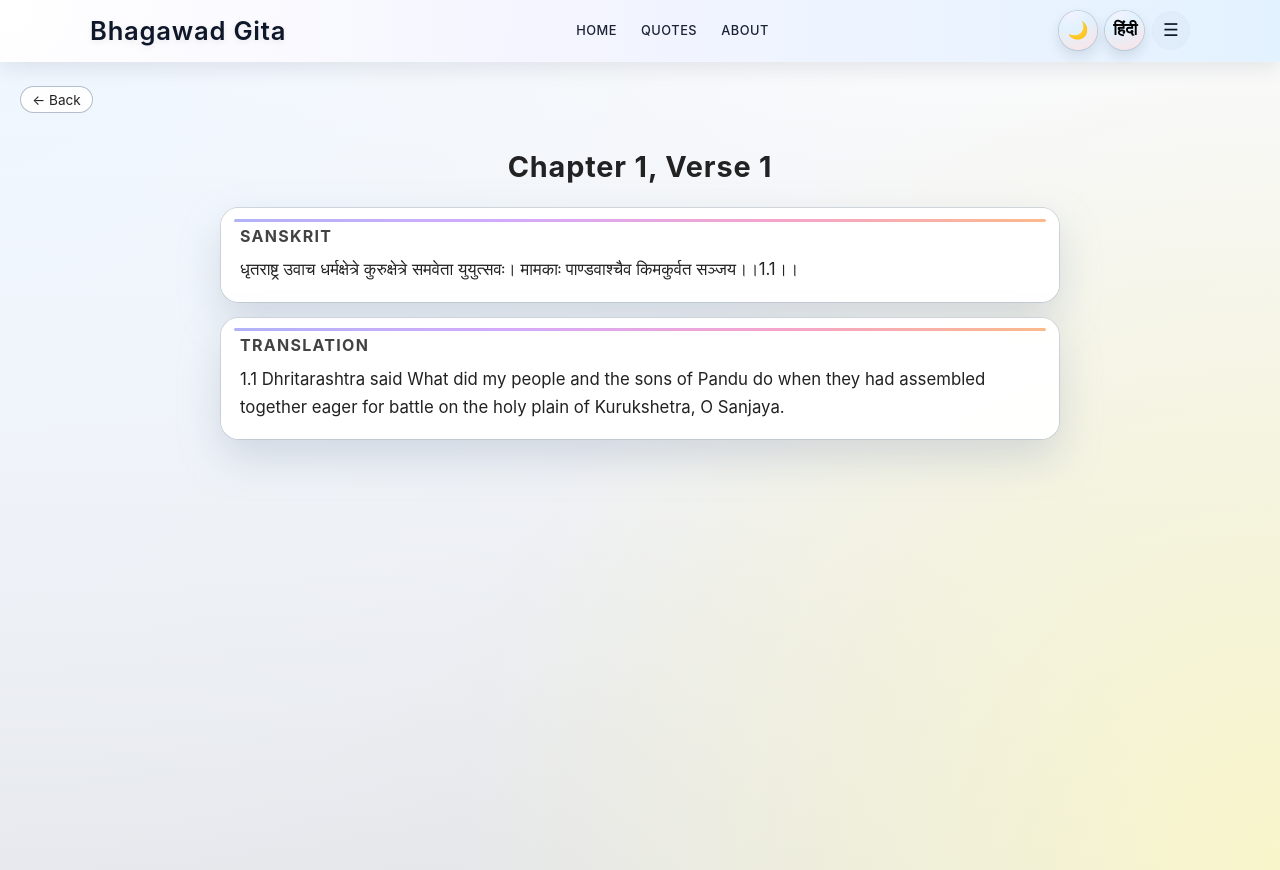
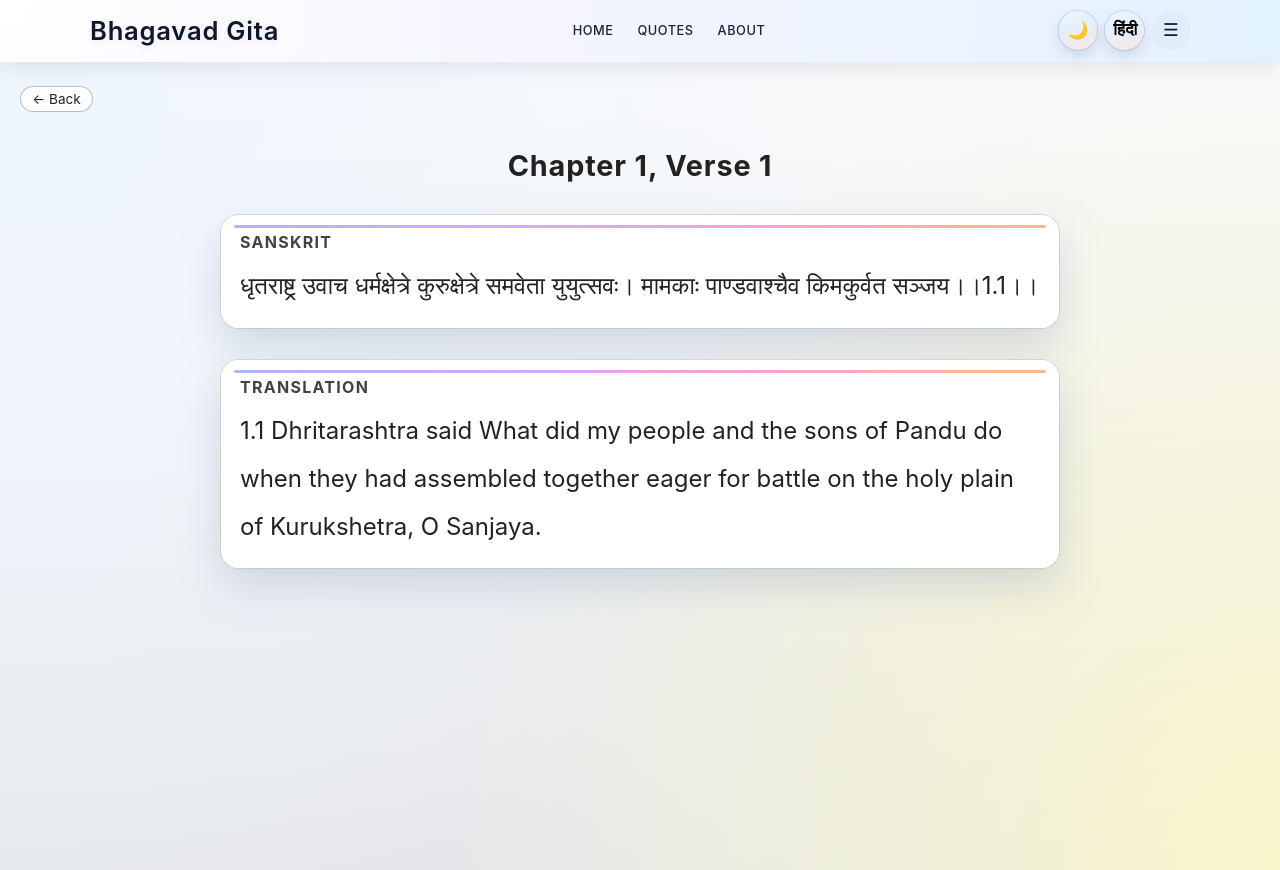
Before and after one commit to athuchandole/Geeta, a React (Vite) app: page /chapter/1/verse/1 in a window 1280 px wide. Built offline with nearby package versions, Linux system fonts and the light colour scheme.

Commit message:
Minor Updates

```diff
--- a/src/components/Navbar.jsx
+++ b/src/components/Navbar.jsx
@@ -39,7 +39,7 @@ const Navbar = () => {
             <div className="nav-inner">
                 <div className="nav-left" aria-hidden={menuOpen}>
                     <Link to="/Geeta/" className="brand" onClick={() => setMenuOpen(false)}>
-                        <span className="brand-text">Bhagawad Gita</span>
+                        <span className="brand-text">Bhagavad Gita</span>
                     </Link>
                 </div>
 
--- a/src/pages/ViewVerse.css
+++ b/src/pages/ViewVerse.css
@@ -26,7 +26,7 @@
     align-self: flex-start;
     margin-bottom: 0.75rem;
     text-decoration: none;
-    padding: 0.3rem 0.7rem;
+    padding: 0.3em 0.7rem;
     border-radius: 999px;
     font-size: 0.85rem;
     border: 1px solid rgba(148, 163, 184, 0.7);
@@ -52,7 +52,7 @@
 .view-verse-page h2 {
     font-size: clamp(1.3rem, 2.7vw, 1.8rem);
     text-align: center;
-    margin-bottom: 1.5rem;
+    margin-bottom: 2rem;
     letter-spacing: 0.03em;
 }
 
@@ -60,7 +60,7 @@
 .block {
     width: 100%;
     max-width: 800px;
-    margin-bottom: 1rem;
+    margin-bottom: 2rem;
     padding: 1.1rem 1.2rem;
     border-radius: 1.1rem;
     background: rgba(255, 255, 255, 0.98);
@@ -101,8 +101,8 @@
 
 .text {
     margin: 0;
-    font-size: clamp(0.95rem, 2.4vw, 1.05rem);
-    line-height: 1.7;
+    font-size: clamp(1rem, 2.4vw, 1.5rem);
+    line-height: 2;
     text-align: left;
 }
 
```
